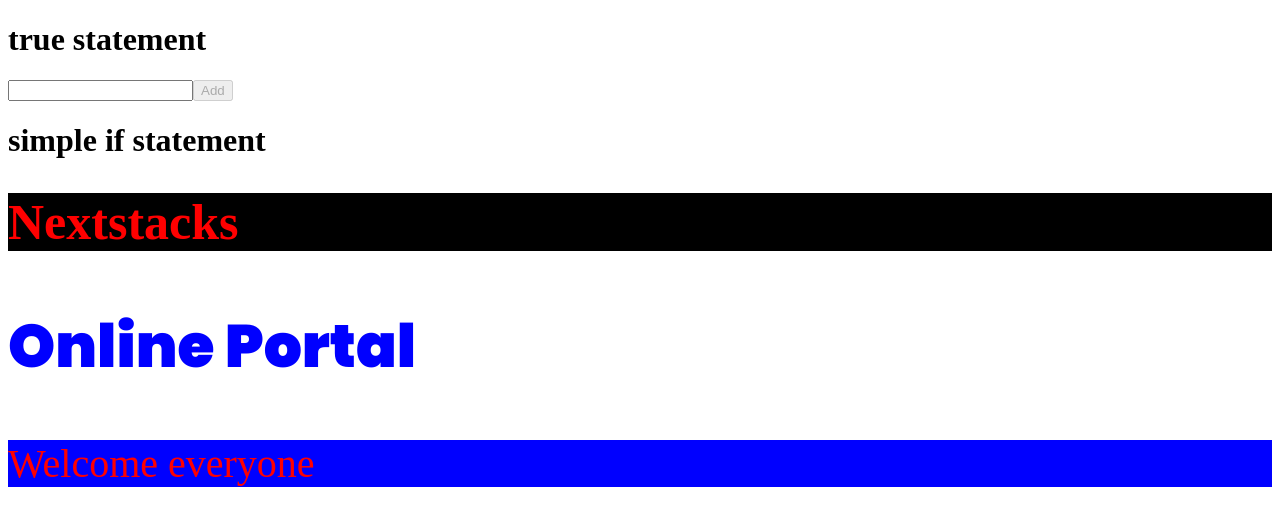
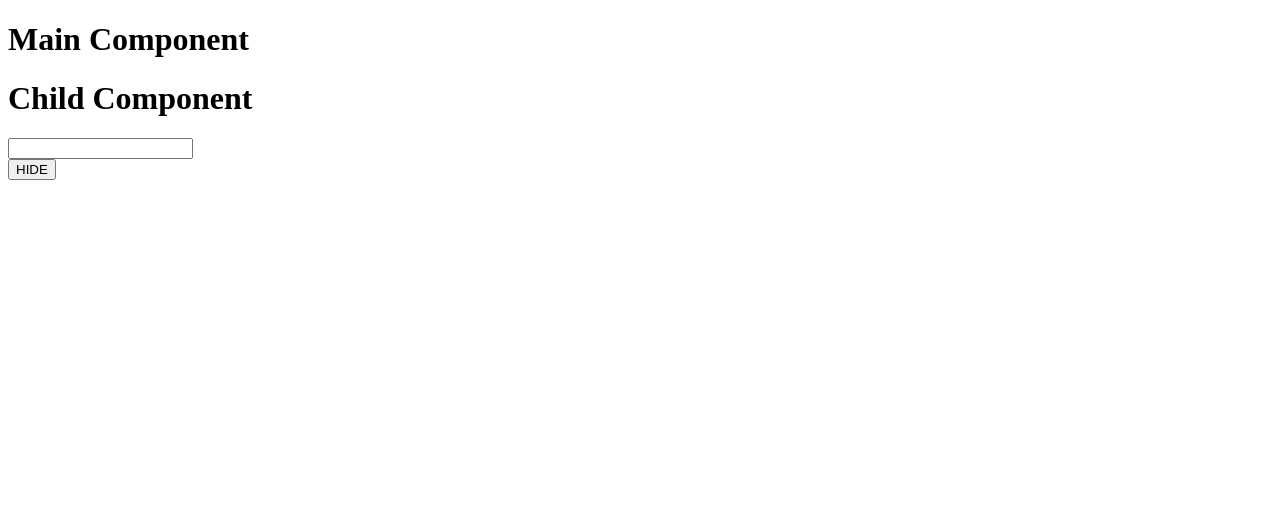
Before and after one commit to suprava16/React_Session_7, a React (Create React App) app: page / in a window 1280 px wide. Shown: the top 526 px of the page. Built offline with nearby package versions, Linux system fonts and the light colour scheme.

Commit message:
life cycle methods

```diff
--- a/src/App.js
+++ b/src/App.js
@@ -13,6 +13,7 @@
 import FunctionaState from "./FunctionalComponents/FunctionaState"
 import ChangeEvent from "./FunctionalComponents/ChangeEvent"
 import Conditionalrendering from "./ConditionalRendering/Conditionalrendering"
+import Main from "./LifeCycle/Main"
 class App extends React.Component {
   render() {
     return (
@@ -32,7 +33,8 @@
         {/* <FunctionalProps  name="Gita" roll={200} email="gita@gmail.com" /> */}
         {/* <FunctionaState/> */}
         {/* <ChangeEvent/> */}
-        <Conditionalrendering/>
+        {/* <Conditionalrendering/> */}
+        <Main/>
       </div>
 
     )
--- /dev/null
+++ b/src/LifeCycle/Child.js
@@ -0,0 +1,35 @@
+import React, { Component } from 'react'
+
+export default class Child extends Component {
+constructor(){
+  super();
+  this.state={
+    data:""
+  }
+}
+  componentDidMount(){
+    console.log("hello from component did mount method");
+  }
+
+  componentDidUpdate(){
+    console.log("hello from compoentdid update method");
+  }
+
+  componentWillUnmount(){
+    console.log("hello from compoent will unmount method");
+  }
+handleChange=(event)=>{
+  this.setState({
+    data:event.target.value
+  })
+}
+  render() {
+    console.log("hello from render method")
+    return (
+      <div>
+        <h1>Child Component</h1>
+        <input type="text" onChange={this.handleChange}/>
+      </div>
+    )
+  }
+}
--- /dev/null
+++ b/src/LifeCycle/Main.js
@@ -0,0 +1,23 @@
+import React, { Component } from 'react'
+import Child from './Child'
+export default class Main extends Component {
+  constructor() {
+    super();
+    this.state = {
+      show: true
+    }
+  }
+  render() {
+    return (
+      <div>
+        <h1>Main Component</h1>
+        {this.state.show === true && <Child />}
+        <button onClick={() => {
+          this.setState({
+            show: !this.state.show
+          })
+        }}>HIDE</button>
+      </div>
+    )
+  }
+}
```
Also changed, not shown: src/API/FetchData.js (added, +11 -0 lines).
